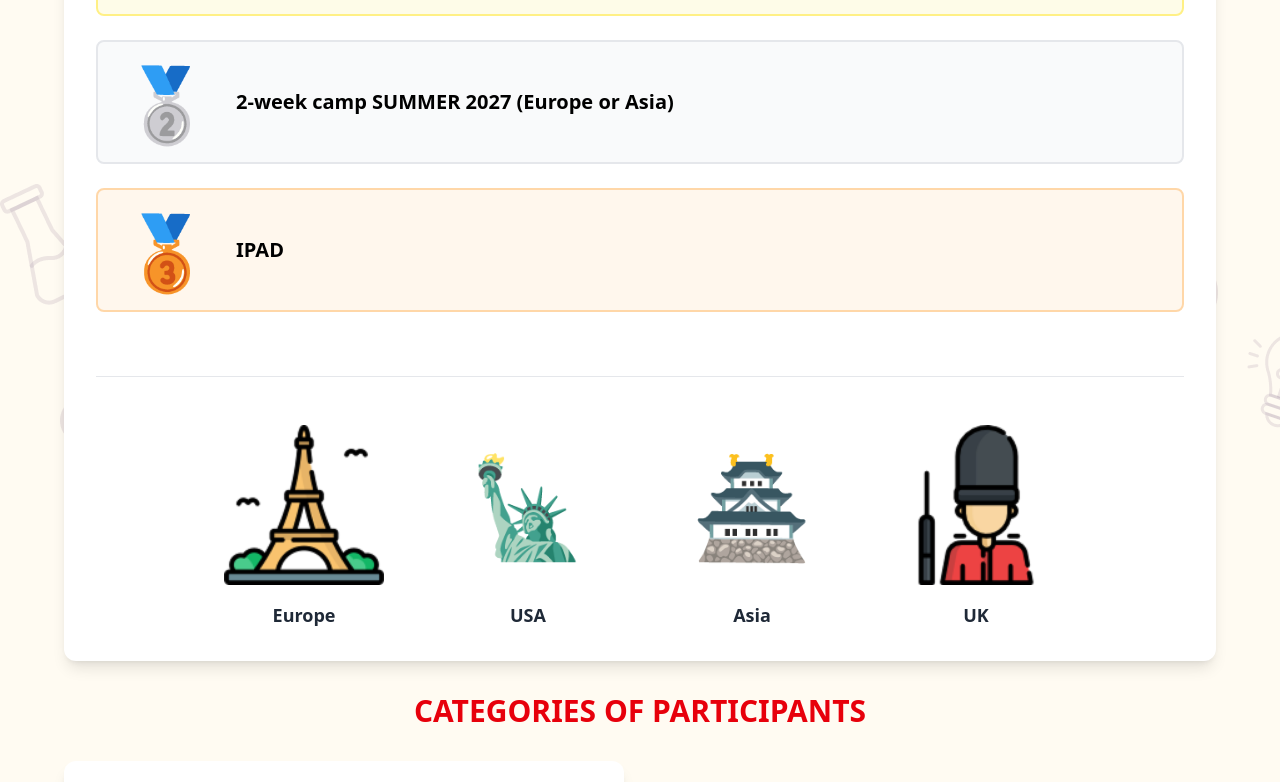
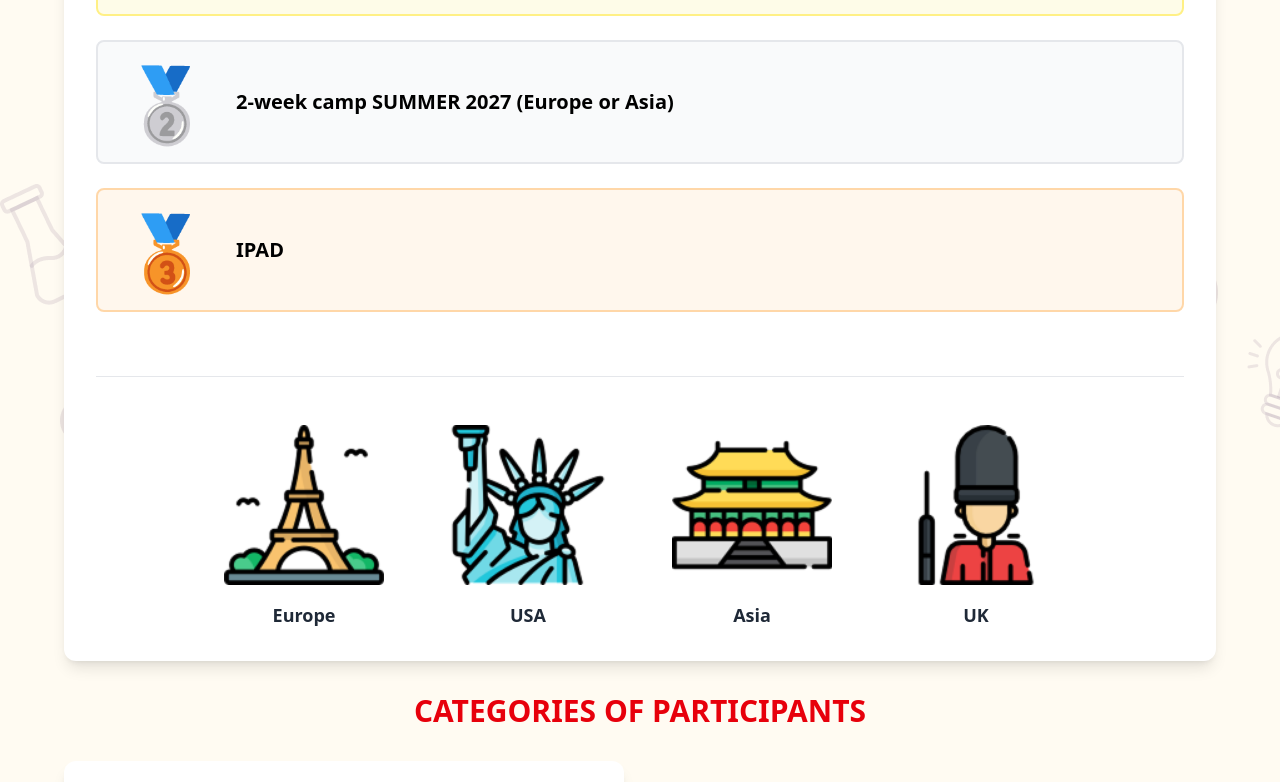
Before and after one commit to VladNaboka/olympiad_tiger_site, a Next.js app: page /news in a window 1280 px wide. Shown: the part 1948-2730 px from the top of the page. Built offline with nearby package versions, Linux system fonts and the light colour scheme.

Commit message:
icon fix

```diff
--- a/src/app/news/page.js
+++ b/src/app/news/page.js
@@ -186,8 +186,8 @@ export default function News() {
               <div className="flex justify-center space-x-16 mt-16 pt-12 border-t border-gray-200">
                 {[
                   { src: "/eiffel_tower.png", alt: "Eiffel Tower", label: "Europe", isImage: true },
-                  { emoji: "🗽", label: "USA" },
-                  { emoji: "🏯", label: "Asia" },
+                  { src: "/statue_of_liberty.png", alt: "Statue of liberty", label: "USA", isImage: true },
+                  { src: "/building.png", alt: "Building", label: "Asia", isImage: true},
                   { src: "/soldier.png", alt: "British Soldier", label: "UK", isImage: true },
                 ].map((item, index) => (
                   <div
```
Also changed, not shown: public/building.png (added), public/statue_of_liberty.png (added).
